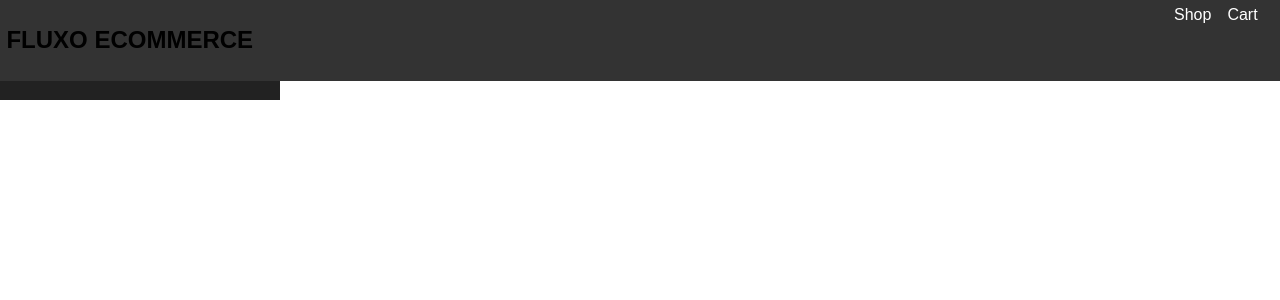
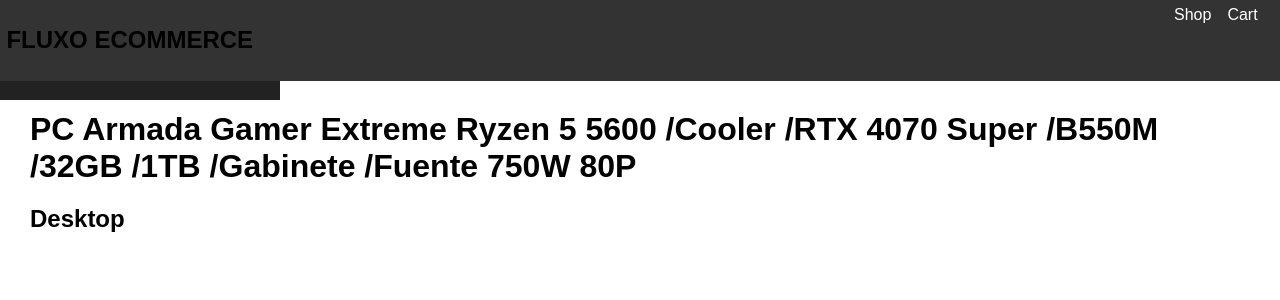
Before and after one commit to GEcheverria93/CreaTuLanding1-Echeverria, a React (Vite) app: page /item/1 in a window 1280 px wide. Shown: the top 300 px of the page. Built offline with nearby package versions, Linux system fonts and the light colour scheme.

Commit message:
add details product

```diff
--- a/src/Router.jsx
+++ b/src/Router.jsx
@@ -1,9 +1,10 @@
 import { BrowserRouter, Navigate, Route, Routes } from 'react-router-dom';
 
 import { NavBar } from './components/index';
-import { ItemDetailsContainer, ItemListContainer } from './containers/index';
+import { ItemListContainer } from './containers/index';
 import { ShopPage, CartPage } from './pages/index';
 import './index.css';
+import ItemPage from './pages/item/itemPage';
 
 const Router = () => {
   return (
@@ -14,7 +15,7 @@ const Router = () => {
         <Route path="/cart" element={<CartPage />} />
         <Route path="/*" element={<Navigate to="/shop" />} />
         <Route path="/category/:category" element={<ItemListContainer />} />
-        <Route path="/item/:itemId" element={<ItemDetailsContainer />} />
+        <Route path="/item/:itemId" element={<ItemPage />} />
       </Routes>
     </BrowserRouter>
   );
--- a/src/components/ItemList.jsx
+++ b/src/components/ItemList.jsx
@@ -1,7 +1,10 @@
+import { useNavigate } from 'react-router-dom';
+
 import useCartStore from '../store/useCartStore';
 
 function ItemList({ product }) {
   const { addToCart } = useCartStore();
+  const navigate = useNavigate();
 
   const checkProductStock = () => {
     // Implementa la lógica para verificar el stock del producto
@@ -16,8 +19,14 @@ function ItemList({ product }) {
     }
   };
 
+  const goToItem = (e, id) => {
+    if (e.target.className !== 'add-to-cart-btn') {
+      navigate(`/item/${id}`);
+    }
+  };
+
   return (
-    <article className="product">
+    <article className="product" onClick={(e) => goToItem(e, product.id)}>
       <div>
         <img src={`/images/${product.image}`} alt={product.name} />
         <span className="product-title">{product.name}</span>
--- a/src/containers/ItemDetailsContainer.jsx
+++ b/src/containers/ItemDetailsContainer.jsx
@@ -1,5 +1,14 @@
-function ItemDetailContainer() {
-  return <></>;
+function ItemDetailContainer({ product }) {
+  return (
+    <>
+      {product && (
+        <>
+          <h1>{product.name}</h1>
+          <h2 className="product-category-name">{product.category}</h2>
+        </>
+      )}
+    </>
+  );
 }
 
 export default ItemDetailContainer;
--- /dev/null
+++ b/src/pages/item/itemPage.jsx
@@ -0,0 +1,32 @@
+import { useEffect, useState } from 'react';
+import { useParams } from 'react-router-dom';
+
+import { ItemDetailsContainer } from '../../containers';
+
+import './itemStyle.css';
+
+import { productsData } from '../../data/products';
+
+const ItemPage = () => {
+  const [product, setProduct] = useState(null);
+
+  const { itemId } = useParams();
+
+  useEffect(() => {
+    const foundProduct = productsData.find(
+      (product) => product.id === Number(itemId)
+    );
+    setProduct(foundProduct);
+  }, [itemId]);
+  return (
+    <div className="item-page-container">
+      {product ? (
+        <ItemDetailsContainer product={product} />
+      ) : (
+        <div className="product-not-found">Product Not Found</div>
+      )}
+    </div>
+  );
+};
+
+export default ItemPage;
--- /dev/null
+++ b/src/pages/item/itemStyle.css
@@ -0,0 +1,7 @@
+.item-page-container {
+  margin: 30px;
+}
+
+.product-category-name {
+  text-transform: capitalize;
+}
--- a/src/pages/shop/ShopStyle.css
+++ b/src/pages/shop/ShopStyle.css
@@ -22,6 +22,7 @@
   display: flex;
   flex-direction: column;
   justify-content: space-between;
+  cursor: pointer;
 }
 
 .product img {
```
Also changed, not shown: src/containers/ItemListContainer copy.jsx (deleted, +0 -54 lines).
